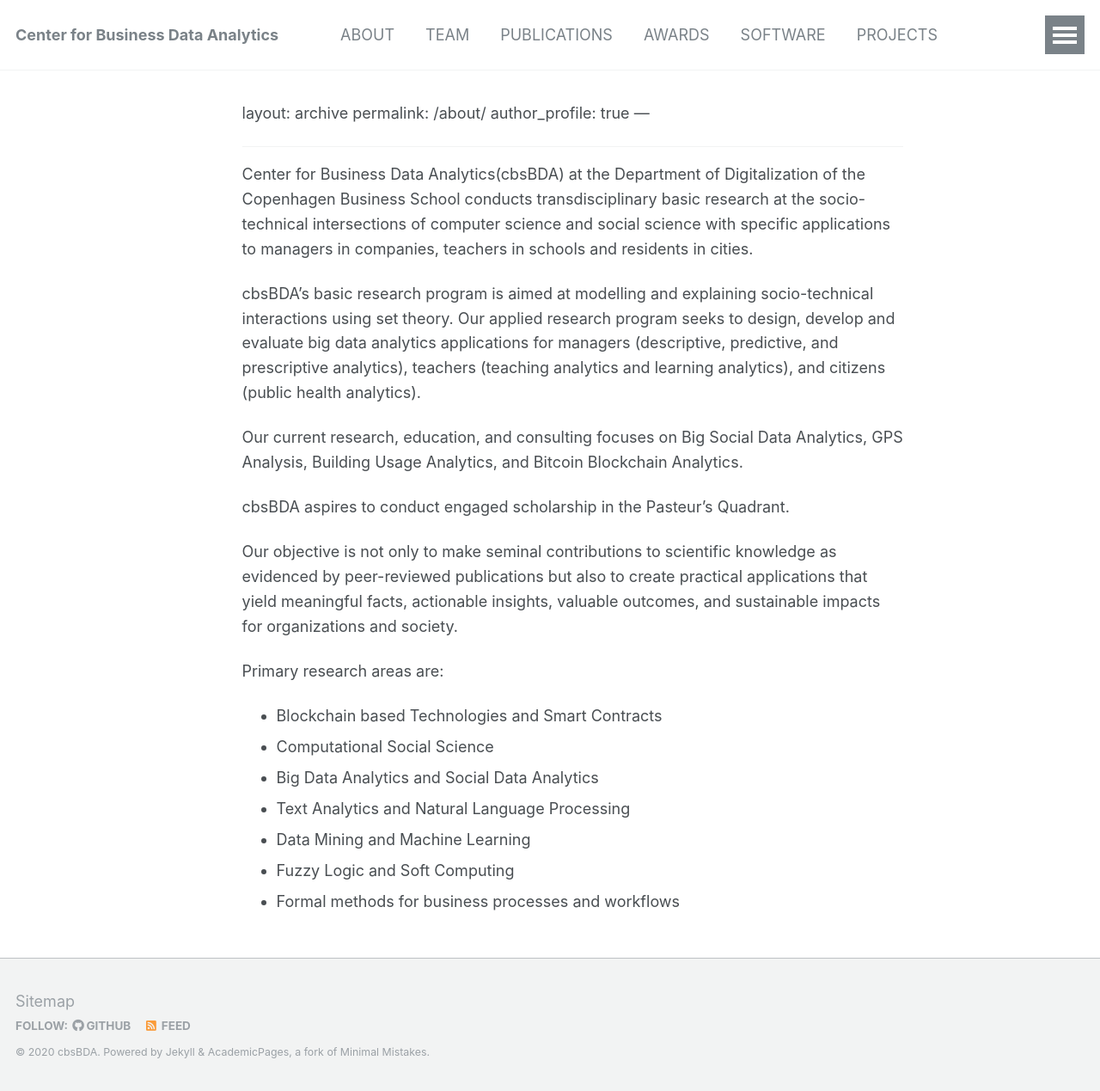
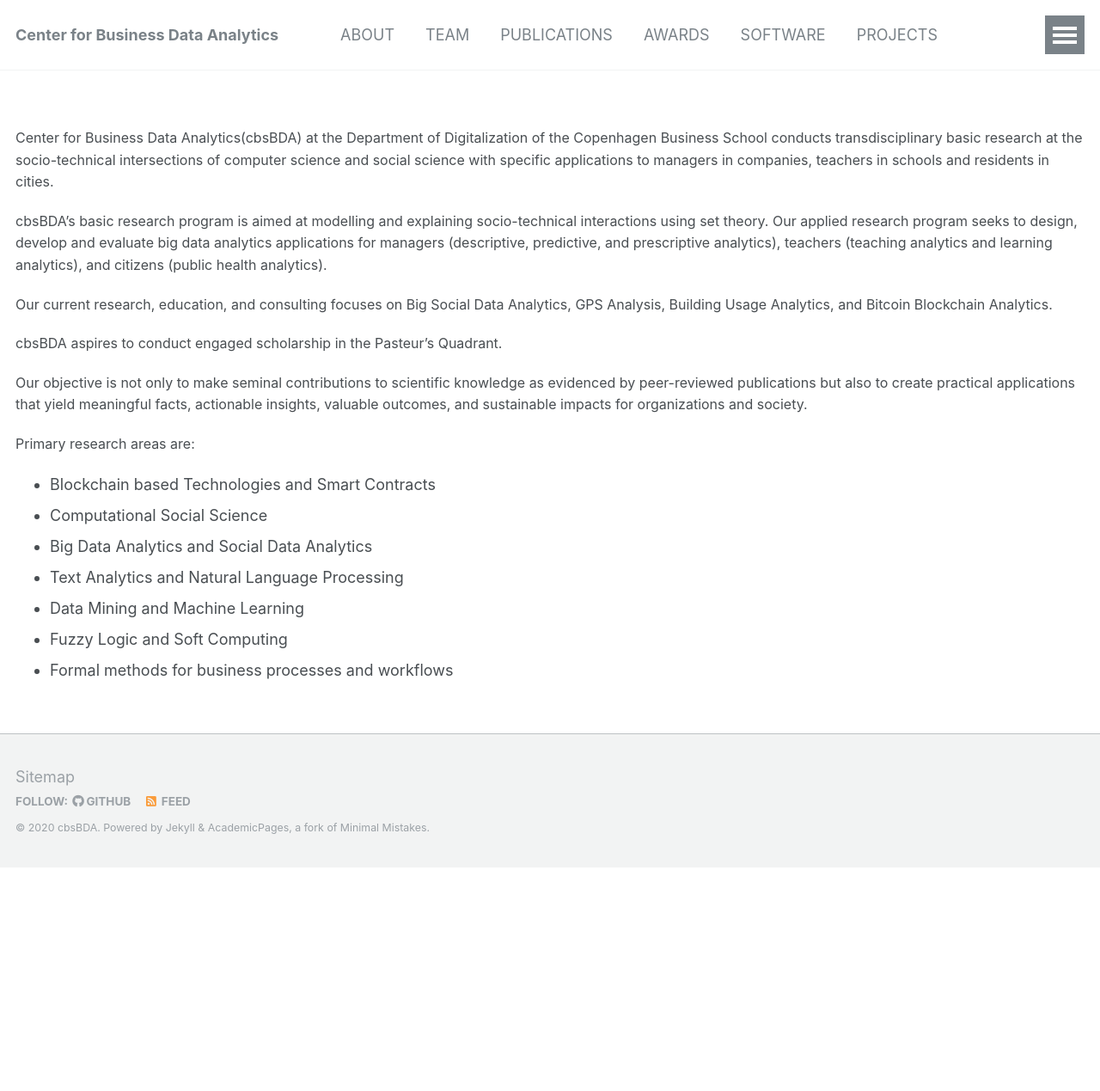
Before and after one commit to cbsBDA/cbsBDA-homepage, a Jekyll site: the page built from _pages/about.md, in a window 1280 px wide. Shown: the whole page at 86% size. Built offline with Jekyll 4.4.1, drawn with Linux system fonts in a browser that asks for light colours; our own code applies the rules of GitHub Pages for plain Markdown files; after the commit the page ends 1009 px from its top, so only the background shows below that.

Commit message:
Update about.md

```diff
--- a/_pages/about.md
+++ b/_pages/about.md
@@ -1,21 +1,14 @@
-<!-- ---
-permalink: /
-title: "Center Profile"
-excerpt: "About me"
+---
+layout: archive
+permalink: /about/
 author_profile: true
-redirect_from:
-  - /about/
-  - /about.html -->
-
-  layout: archive
-  permalink: /about/
-  author_profile: true
-  ---
-
-  {% include base_path %}
 ---
 
 
+
+
+
+{% include base_path %}
 
 Center for Business Data Analytics(cbsBDA) at the Department of Digitalization of the Copenhagen Business School conducts transdisciplinary basic research at the socio-technical intersections of computer science and social science with specific applications to managers in companies, teachers in schools and residents in cities.
 
```
